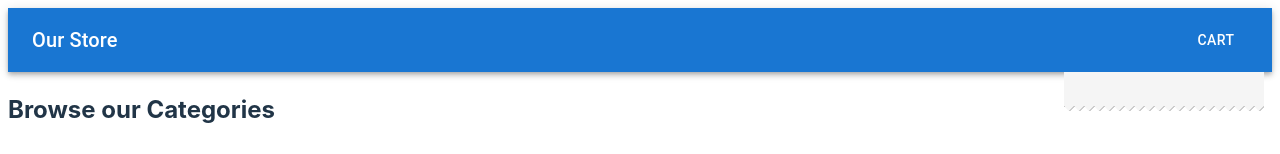
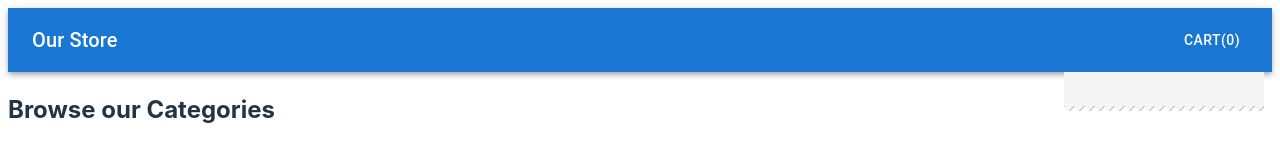
Before and after one commit to EvaGraceSmith/storefront, a React (Vite) app: page / in a window 1280 px wide. Shown: the top 154 px of the page. Built offline with nearby package versions, Linux system fonts and the light colour scheme.

Commit message:
updated header

```diff
--- a/src/Components/Header/index.jsx
+++ b/src/Components/Header/index.jsx
@@ -4,8 +4,10 @@
 import Toolbar from '@mui/material/Toolbar';
 import Typography from '@mui/material/Typography';
 import Button from '@mui/material/Button';
+import { useSelector } from 'react-redux';
 
 export default function Header() {
+  const { cart } = useSelector(state => state.cart);
   return (
     <Box sx={{ flexGrow: 1 }}>
       <AppBar position="static">
@@ -13,9 +15,9 @@
           <Typography variant="h6" component="div" sx={{ flexGrow: 1 }}>
           Our Store
           </Typography>
-          <Button color="inherit">Cart</Button>
+          <Button color="inherit">Cart({cart.length})</Button>
         </Toolbar>
       </AppBar>
     </Box>
   );
-}
+  }
```
